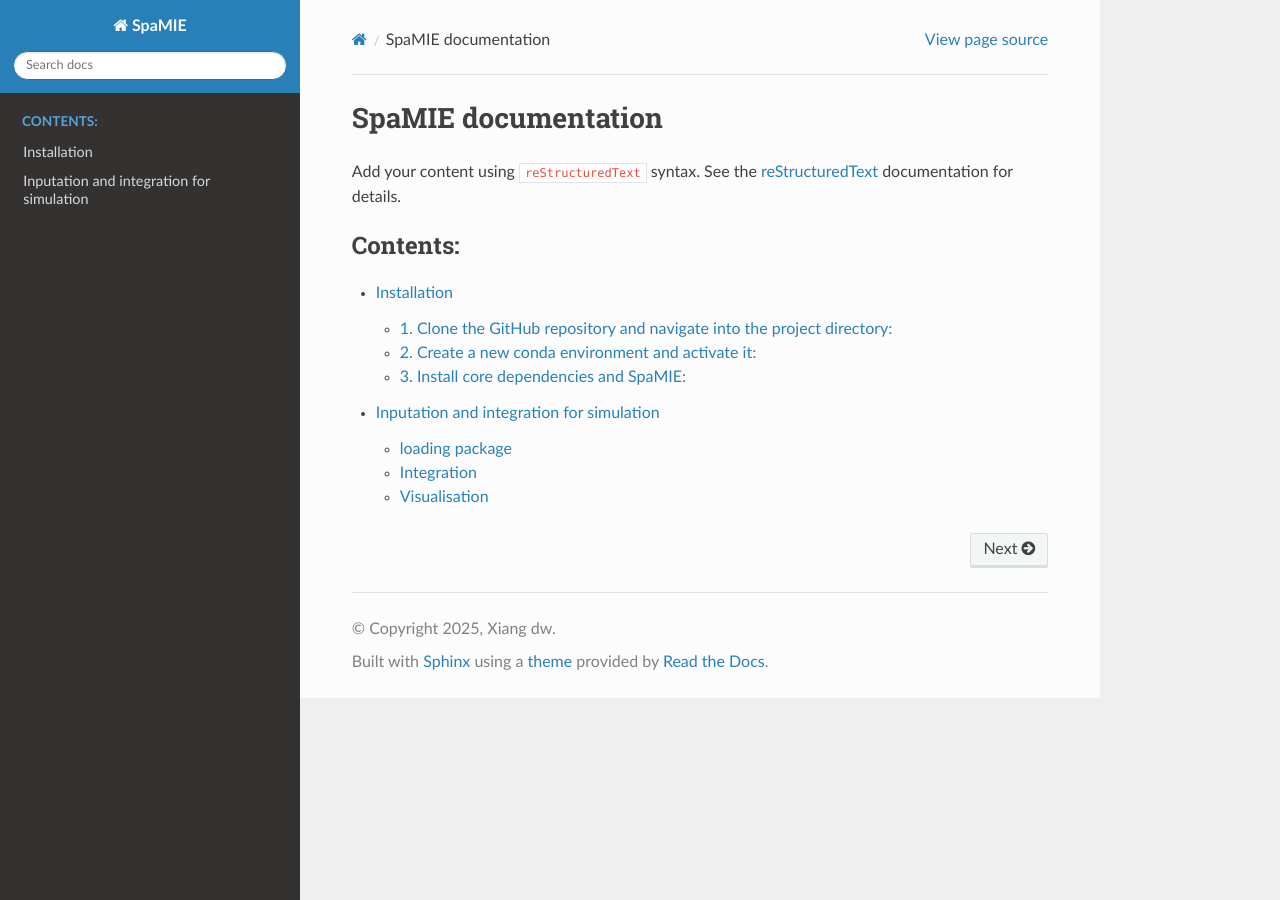
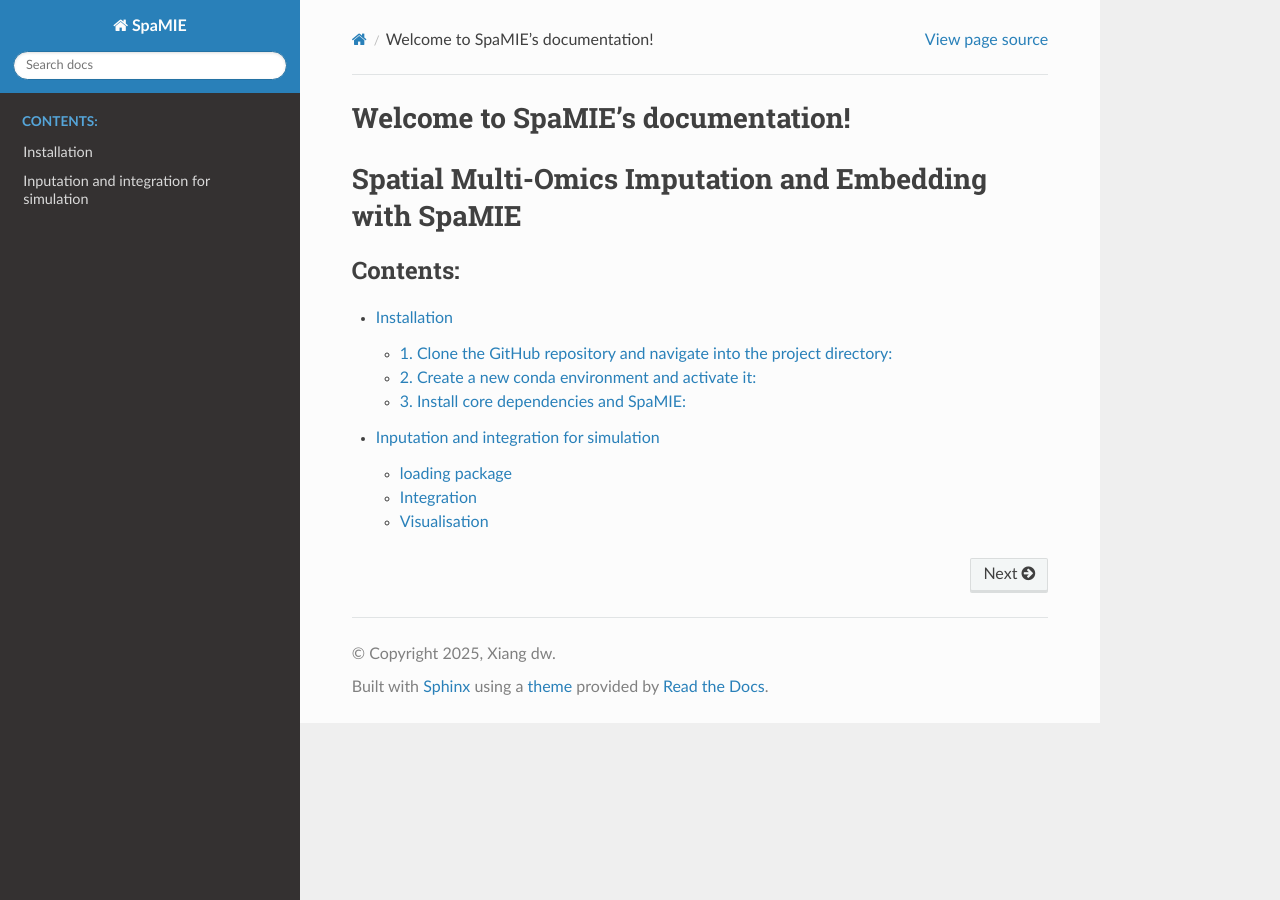
Before and after one commit to xxdwdwd/SpaMIE_tutorials, a Sphinx documentation site: the page built from docs/source/index.rst, in a window 1280 px wide. Built offline with Sphinx 7.4.7 and the Read the Docs theme 3.1.0, drawn with Linux system fonts in a browser that asks for light colours.

Commit message:
Update index.rst

```diff
--- a/docs/source/index.rst
+++ b/docs/source/index.rst
@@ -3,12 +3,11 @@
    You can adapt this file completely to your liking, but it should at least
    contain the root `toctree` directive.
 
-SpaMIE documentation
+Welcome to SpaMIE's documentation!
 ====================
 
-Add your content using ``reStructuredText`` syntax. See the
-`reStructuredText <https://www.sphinx-doc.org/en/master/usage/restructuredtext/index.html>`_
-documentation for details.
+Spatial Multi-Omics Imputation and Embedding with SpaMIE
+=====================================================================================================================================================
 
 
 .. toctree::
```
